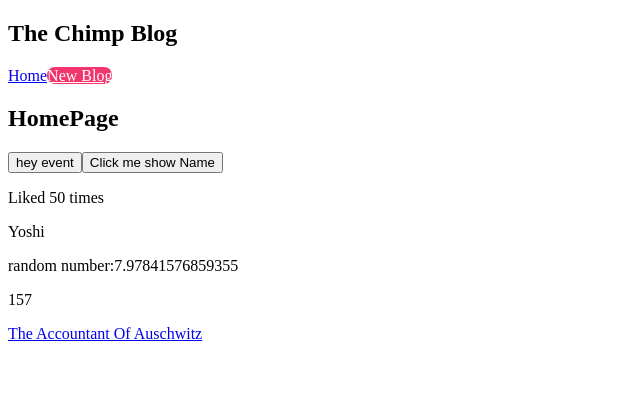
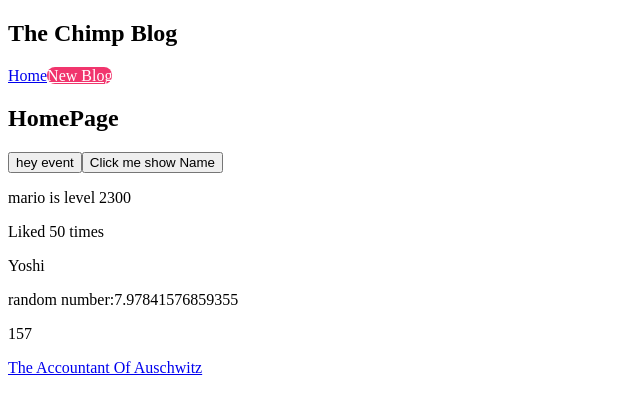
Before and after one commit to Torrie-Leung/react-rookie, a React (Create React App) app in the folder chimp-blog/: page / in a window 1280 px wide. Shown: the top 414 px of the page, without its empty margins (0-640 px from the left). Built offline with nearby package versions, Linux system fonts and the light colour scheme; the HTML template or start-up script is replaced by a standard one.

Commit message:
react useState

```diff
--- a/chimp-blog/src/Home/Home.js
+++ b/chimp-blog/src/Home/Home.js
@@ -1,15 +1,26 @@
+import { useState } from 'react';
+
 const Home = () => {
+  const [name, setName] = useState('mario');
+  const [level,setLevel] = useState(2300)
   const handleClick = (e) => {
     console.log(e);
   }
   const handleClickName = (name,e) => {
     console.log('hey'+name, e.target);
   }
+  const changeName = () => {
+    setName('Luigi')
+    setLevel(4600)
+
+  }
   return (
     <div className="home">
       <h2>HomePage</h2>
       <button onClick ={handleClick}>hey event</button>
       <button onClick = {(e) => handleClickName('Yoshi',e)}>Click me show Name</button>
+
+      <p onClick={changeName}>{name} is level {level}</p>
     </div>
    );
 }
```
